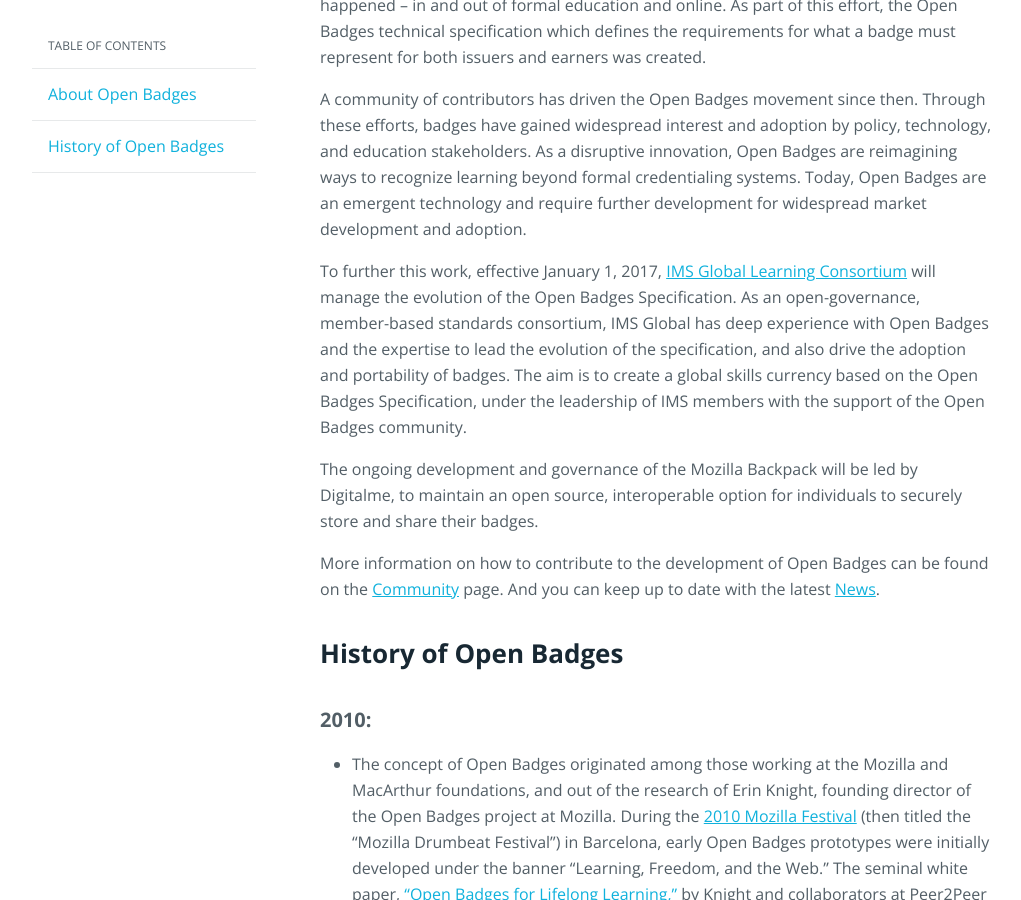
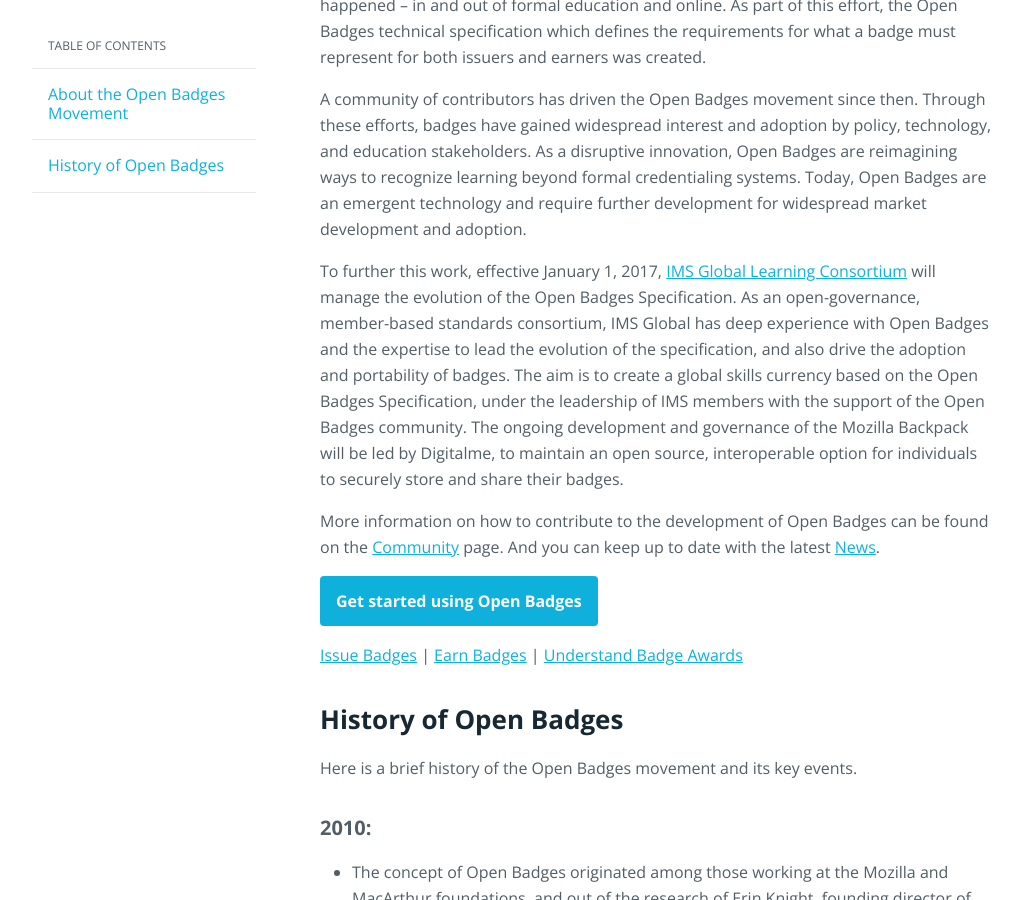
Before and after one commit to mozilla/openbadges.org-static, a Jekyll site: the page built from about/index.md, in a window 1280 px wide and 900 px high, scrolled down 516 px. Shown: the whole window, without its empty margins (128-1149 px from the left). Built offline with Jekyll 4.4.1, drawn with Linux system fonts in a browser that asks for light colours.

Commit message:
Add call to action on image-less about page

```diff
--- a/about/index.md
+++ b/about/index.md
@@ -3,9 +3,9 @@
 title: About Open Badges
 permalink: /about/
 navitems:
-    - url: "#"
-      title: About Open Badges
-    - url: "#HistoryofOpenBadges"
+    - url: "#top"
+      title: About the Open Badges Movement
+    - url: "#history"
       title: History of Open Badges
 ---
 Open Badges communicate skills and achievements by providing visual symbols of accomplishments packed with verifiable data and evidence that can be shared across the web. Open Badges empower individuals to take their learning with them, wherever they go, building a rich picture of their lifelong learning journey. Thousands of organizations across the world already issue Open Badges, from non-profits to major employers to educational institutions at all levels.
@@ -16,13 +16,18 @@
 
 A community of contributors has driven the Open Badges movement since then. Through these efforts, badges have gained widespread interest and adoption by policy, technology, and education stakeholders. As a disruptive innovation, Open Badges are reimagining ways to recognize learning beyond formal credentialing systems. Today, Open Badges are an emergent technology and require further development for widespread market development and adoption.
 
-To further this work, effective January 1, 2017, [IMS Global Learning Consortium](https://www.imsglobal.org/) will manage the evolution of the Open Badges Specification. As an open-governance, member-based standards consortium, IMS Global has deep experience with Open Badges and the expertise to lead the evolution of the specification, and also drive the adoption and portability of badges. The aim is to create a global skills currency based on the Open Badges Specification, under the leadership of IMS members with the support of the Open Badges community.
-
-The ongoing development and governance of the Mozilla Backpack will be led by Digitalme, to maintain an open source, interoperable option for individuals to securely store and share their badges.
+To further this work, effective January 1, 2017, [IMS Global Learning Consortium](https://www.imsglobal.org/) will manage the evolution of the Open Badges Specification. As an open-governance, member-based standards consortium, IMS Global has deep experience with Open Badges and the expertise to lead the evolution of the specification, and also drive the adoption and portability of badges. The aim is to create a global skills currency based on the Open Badges Specification, under the leadership of IMS members with the support of the Open Badges community. The ongoing development and governance of the Mozilla Backpack will be led by Digitalme, to maintain an open source, interoperable option for individuals to securely store and share their badges.
 
 More information on how to contribute to the development of Open Badges can be found on the [Community]({{ site.baseurl }}/community) page. And you can keep up to date with the latest [News]({{ site.baseurl }}/news).
 
-<h2 class="title title-content" id="HistoryofOpenBadges">History of Open Badges</h2>
+<a href="{{ site.baseurl }}" class="button">Get started using Open Badges</a>
+
+[Issue Badges]({{ site.baseurl }}/get-started/issuing-badges/)
+| [Earn Badges]({{ site.baseurl }}/get-started/earning-badges/)
+| [Understand Badge Awards]({{ site.baseurl }}/get-started/understanding-badges)
+
+<h2 class="title title-content" id="history">History of Open Badges</h2>
+Here is a brief history of the Open Badges movement and its key events.
 
 <h3 class="title title-secondary">2010:</h3>
 * The concept of Open Badges originated among those working at the Mozilla and MacArthur foundations, and out of the research of Erin Knight, founding director of the Open Badges project at Mozilla. During the [2010 Mozilla Festival](https://wiki.mozilla.org/Drumbeat/events/Festival) (then titled the “Mozilla Drumbeat Festival”) in Barcelona, early Open Badges prototypes were initially developed under the banner “Learning, Freedom, and the Web.” The seminal white paper, [“Open Badges for Lifelong Learning,”](http://openbadges.github.io/openbadges.org-static/about/resources/#resources) by Knight and collaborators at Peer2Peer University and the MacArthur Foundation, described the aims and potential of the Open Badges movement.
```
